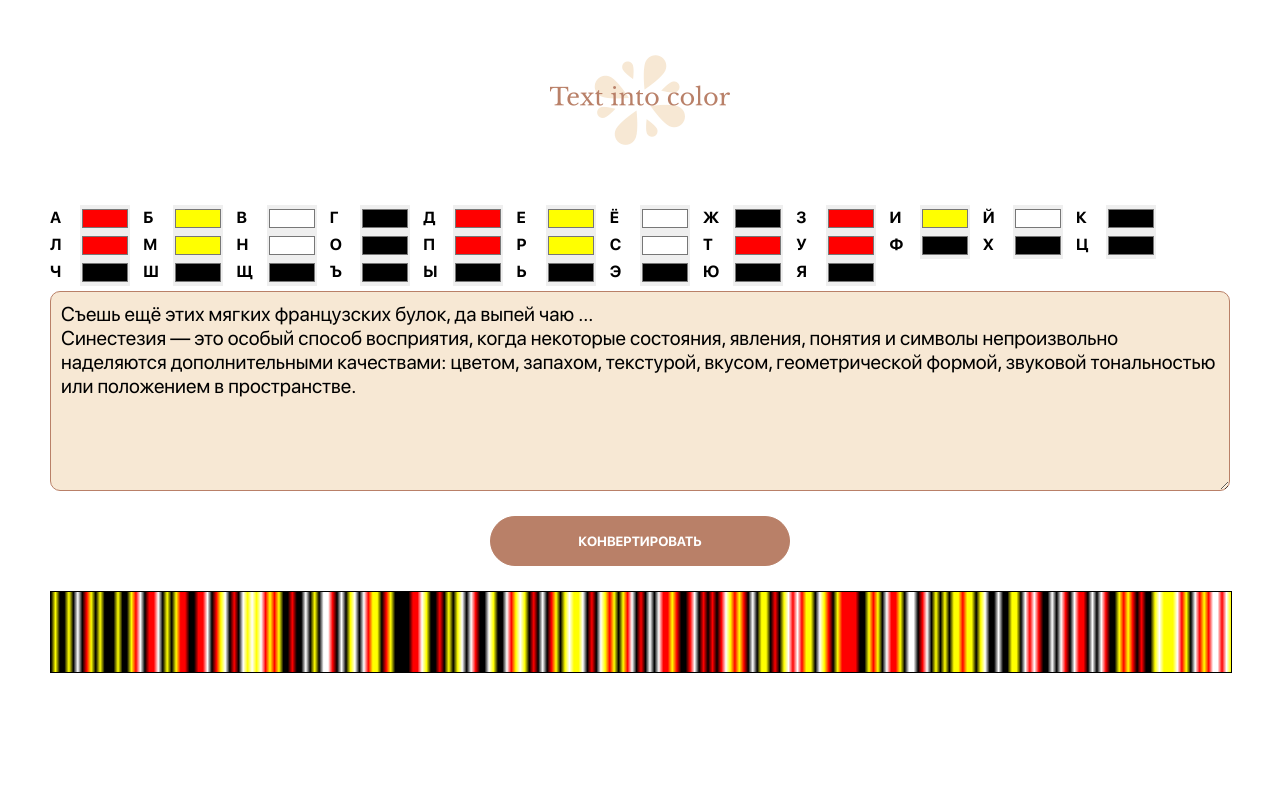
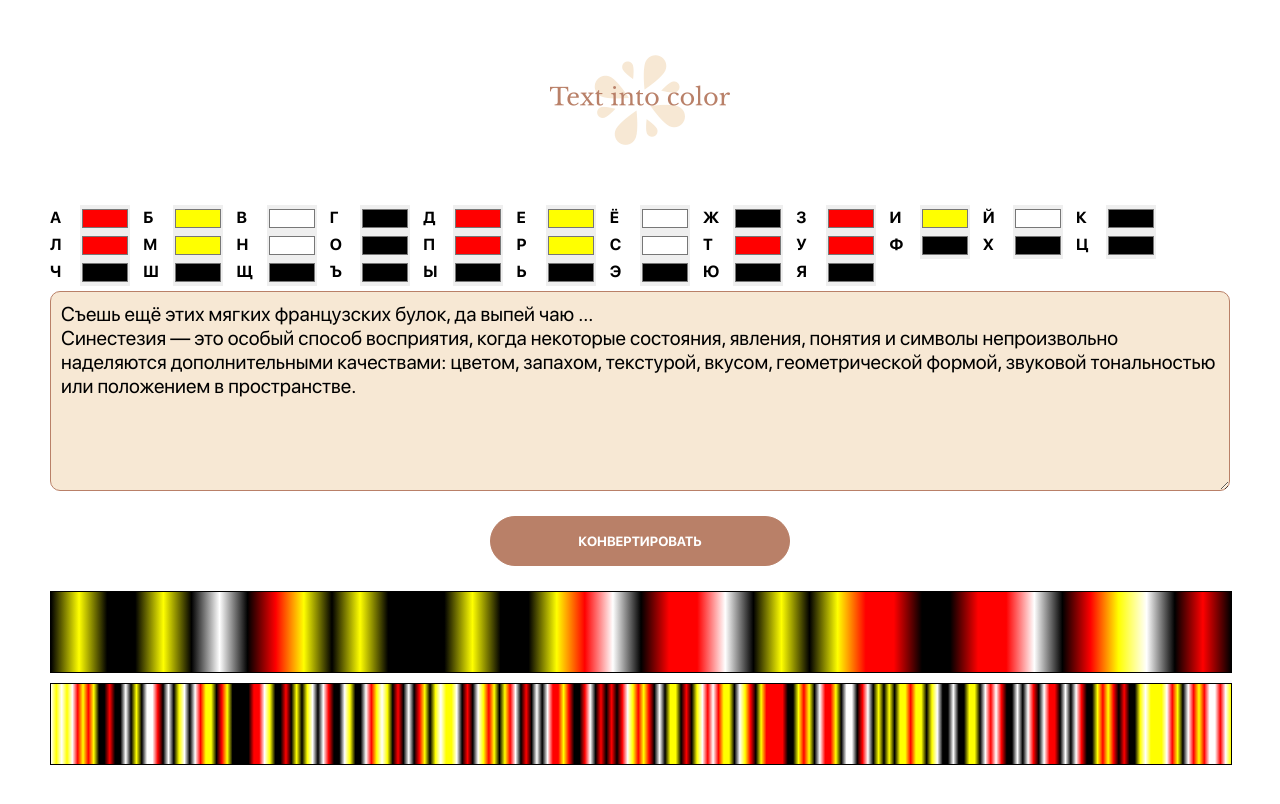
Before and after one commit to Fr1gate/Text-to-color-converter, a plain HTML site: page index.html in a window 1280 px wide. Both pictures are taken after a click on the button "КОНВЕРТИРОВАТЬ". Drawn offline with Linux system fonts and the light colour scheme.

Commit message:
Added new gradient for every line of text.

```diff
--- a/css/style.css
+++ b/css/style.css
@@ -113,10 +113,15 @@ button:active {
     color: var(--dark-coffee);
 }
 
+.gradient-container {
+    margin-bottom: 50px;
+}
+
 .result-gradient {
+    display: block;
     background: linear-gradient(90deg, #fff, #000);
     width: 100%;
     height: 5rem;
     border: 1px solid #000;
-    margin-bottom: 50px;
+    margin-bottom: 10px;
 }
--- a/index.html
+++ b/index.html
@@ -49,6 +49,8 @@
         <button id="button">КОНВЕРТИРОВАТЬ</button>
         <div class="gradient-container">
             <div class="result-gradient"></div>
+            <div class="result-gradient"></div>
+            <div class="result-gradient"></div>
         </div>
     </div>
 
--- a/js/main.js
+++ b/js/main.js
@@ -1,14 +1,20 @@
 /*
-
+    Как оформить скрипт.
+    Нужно:
+        1)  Иметь возможность загружать свои наборы цветов.
+        2)  Переключать язык.
+        3)  одной функцией получить массив из любой строки. Массив через return, а не глобально
+        4)  вообще убрать глобальные переменные, кроме html элементов
 */
 
 var textarea = document.querySelector('#string-in'); //input field
 var inputString = textarea.innerHTML; //string to convert
-var grad = document.querySelector('.result-gradient'); //gradient DIV
-var textToColor = { //letter - color associative array
+var gradContainer = document.querySelector('.gradient-container'); //container width gradients
+var grad = document.querySelector('.result-gradient'); //gradient DIV |||| DO I NEED IT?
+var textToColor = { //letter - color associative array. Current color collection
 
 };
-var colorsArr = []; // Text transformed to colors
+var colorsArrs = []; // array or string->color arrays
 
 function clearObj(arr) { //clear associative array (actually object)
     for (var prop in arr) {
@@ -26,15 +32,16 @@ function getColors() { //fill textToColor associative array
 
         textToColor[letter] = color;
     });
-    console.log(textToColor); ////////////////////////CONSOLE LOG!!!!!!!!!!!!!!
 }
 
-function drawGrad(colorsCss) { //set background for gradient DIV
-    grad.setAttribute('style', `background: linear-gradient(90deg, ${colorsCss})`)
+function setColors() { //display new colors from textToColor
+    document.querySelectorAll('li.letter').forEach(el => {
+        var letter = el.querySelector('span').innerText;
+        el.querySelector('input').value = textToColor[letter];
+    });
 }
 
 function arrToCss(arr) {
-    // #ffffff, #ffaaaa, #aa4246
     var cssArr = '';
     arr.forEach(v => {
         cssArr += v + ', '
@@ -42,31 +49,33 @@ function arrToCss(arr) {
     return cssArr.slice(0, cssArr.length - 2);
 }
 
-textarea.addEventListener("keyup", e => {
+function transformText() {
+    colorsArrs.length = 0;
     getColors();                             //got array
     let text = textarea.value.toUpperCase(); //got string
+
     colorsArr = [];
     for(var i = 0; i < text.length; i++ ) {  //fill colorsArr
         if (textToColor[text[i]]) {
             colorsArr.push(textToColor[text[i]]);
+        } else if (text[i] === '\n') {
+            colorsArrs.push(colorsArr.slice()); // add array to array of arrays ||| slice to pass by value and break reference
+            colorsArr.length = 0; // clear array
         }
     }
-    console.log(colorsArr);          ////////////////////////CONSOLE LOG!!!!!!!!!!!!!!
-    console.log(arrToCss(colorsArr));////////////////////////CONSOLE LOG!!!!!!!!!!!!!!
-    drawGrad(arrToCss(colorsArr));
+    colorsArrs.push(colorsArr.slice());
+
+    gradContainer.innerHTML = ''; //deleting gradients
+    for (arr = 0; arr < colorsArrs.length; arr++) {
+        gradContainer.innerHTML += `<div class="result-gradient" style="background: linear-gradient(90deg, ${arrToCss(colorsArrs[arr])})"></div>`;
+    }
+}
+
+textarea.addEventListener("keyup", e => {
+    transformText();
 })
 
 document.getElementById("button").addEventListener("click", e => {
     e.preventDefault();
-    getColors();                             //got array
-    let text = textarea.value.toUpperCase(); //got string
-    colorsArr = [];
-    for(var i = 0; i < text.length; i++ ) {  //fill colorsArr
-        if (textToColor[text[i]]) {
-            colorsArr.push(textToColor[text[i]]);
-        }
-    }
-    console.log(colorsArr);          ////////////////////////CONSOLE LOG!!!!!!!!!!!!!!
-    console.log(arrToCss(colorsArr));////////////////////////CONSOLE LOG!!!!!!!!!!!!!!
-    drawGrad(arrToCss(colorsArr));
+    transformText();
 });
```
